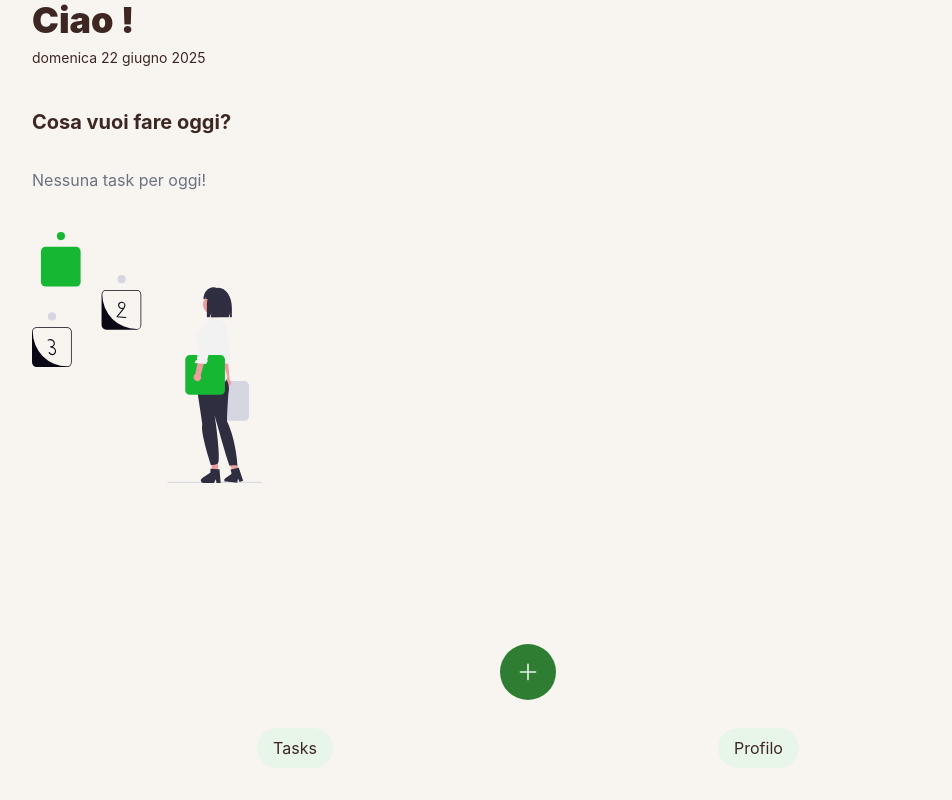
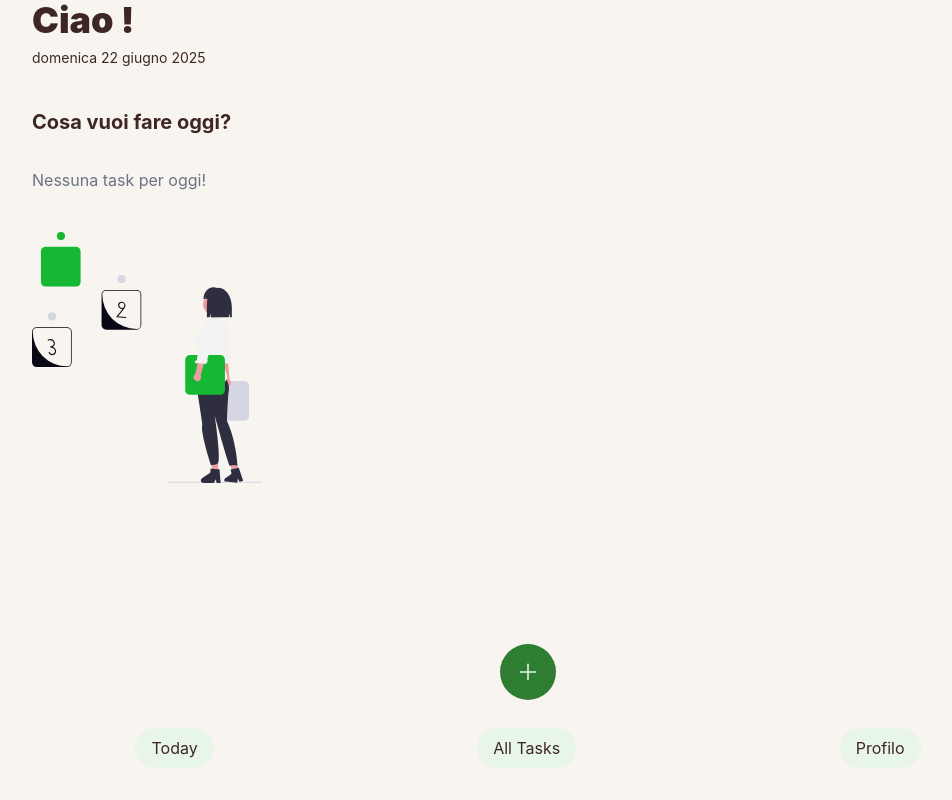
Before and after one commit to IlPiova/ecotracker, a React (Vite) app: page / in a window 1280 px wide. Shown: the whole page, without its empty margins (112-1064 px from the left). Built offline with nearby package versions, Linux system fonts and the light colour scheme.

Commit message:
Separate pagine today e pagina generale delle tasks

```diff
--- a/dev-dist/sw.js
+++ b/dev-dist/sw.js
@@ -82,7 +82,7 @@ define(['./workbox-54d0af47'], (function (workbox) { 'use strict';
     "revision": "3ca0b8505b4bec776b69afdba2768812"
   }, {
     "url": "index.html",
-    "revision": "0.a5bjfjn91bo"
+    "revision": "0.6dehlcc9u2"
   }], {});
   workbox.cleanupOutdatedCaches();
   workbox.registerRoute(new workbox.NavigationRoute(workbox.createHandlerBoundToURL("index.html"), {
--- a/src/components/Home/Home.tsx
+++ b/src/components/Home/Home.tsx
@@ -2,7 +2,6 @@ import { useSelector } from "react-redux";
 import type { RootState } from "@/store/Store";
 
 import Navbar from "../navbar/Navbar";
-import Tasks from "../Tasks/Tasks";
 
 import {
   NewTaskPopover,
@@ -12,6 +11,7 @@ import {
 
 import { RxPlus } from "react-icons/rx";
 import TaskCreator from "../Tasks/TaskCreator";
+import { Outlet } from "react-router";
 
 export default function Home() {
   const options: Intl.DateTimeFormatOptions = {
@@ -28,6 +28,7 @@ export default function Home() {
   //Layout home
   return (
     <>
+      <div className="app-wrapper">
         <div className="  flex flex-col gap-2 justify-center items-start mb-10 ">
           <h1 className="text-4xl font-black ">
             Ciao <span className="text-primary "> {user.name}</span>!
@@ -37,7 +38,7 @@ export default function Home() {
         <div className="flex flex-col items-center justify-start  h-full  w-full ">
           <div className="  flex flex-col items-start justify-start justify-self-center gap-4 w-full">
             <h2 className="text-xl font-bold mb-4">Cosa vuoi fare oggi?</h2>
-          <Tasks />
+            <Outlet />
           </div>
 
           {/* Bottone per aggiungere nuova task */}
@@ -53,6 +54,7 @@ export default function Home() {
           </div>
           <Navbar />
         </div>
+      </div>
     </>
   );
 }
--- a/src/components/Profile/Profile.tsx
+++ b/src/components/Profile/Profile.tsx
@@ -3,7 +3,7 @@ import { Popover, PopoverContent, PopoverTrigger } from "../shadcn-ui/popover";
 import { useSelector } from "react-redux";
 import type { RootState } from "@/store/Store";
 import Navbar from "../navbar/Navbar";
-import ProfileSettings from "./Profile-settings/ProfileSettings";
+import ProfileSettings from "./ProfileSettings";
 
 import "../../index.css";
 
--- a/src/components/Profile/Profile-settings/ProfileSettings.tsx
+++ b/src/components/Profile/ProfileSettings.tsx
@@ -1,10 +1,10 @@
 import { type User } from "@/assets/Types/Types";
 import { Input } from "@/components/shadcn-ui/input";
 
-import type { RootState } from "../../../store/Store";
+import type { RootState } from "../../store/Store";
 import { useSelector } from "react-redux";
 import { useDispatch } from "react-redux";
-import { editUser } from "../../../features/userSlice/UserSlice";
+import { editUser } from "../../features/userSlice/UserSlice";
 import { addList } from "@/features/ListsSlice/ListsSlice";
 
 import { useState, type FormEvent } from "react";
--- a/src/components/Tasks/Tasks.tsx
+++ b/src/components/Tasks/AllTasksComponent.tsx
@@ -3,20 +3,16 @@ import type { RootState } from "@/store/Store";
 
 import NTIllustatin from "../../assets/no-taasks-illustration.svg";
 import TaskComponent from "./TaskComponent";
+import Navbar from "../navbar/Navbar";
 
-export default function Tasks() {
+export default function AllTasksComponent() {
   const tasks = useSelector((state: RootState) => state.tasks.tasks);
-  const today = new Date().toDateString();
-
-  const todayTasks = tasks.filter(
-    (task) => task.dueDate && new Date(task.dueDate).toDateString() === today
-  );
 
   return (
     <>
       <div className="flex flex-col justify-start items-start gap-4 w-full">
-        {todayTasks.length > 0 ? (
-          todayTasks.map((task) => (
+        {tasks.length > 0 ? (
+          tasks.map((task) => (
             <TaskComponent
               key={task.id}
               id={task.id}
@@ -36,6 +32,7 @@ export default function Tasks() {
             />
           </div>
         )}
+        <Navbar />
       </div>
     </>
   );
--- /dev/null
+++ b/src/components/Tasks/TodayTasks.tsx
@@ -0,0 +1,42 @@
+import { useSelector } from "react-redux";
+import type { RootState } from "@/store/Store";
+
+import NTIllustatin from "../../assets/no-taasks-illustration.svg";
+import TaskComponent from "./TaskComponent";
+
+export default function TodayTasks() {
+  const tasks = useSelector((state: RootState) => state.tasks.tasks);
+  const today = new Date().toDateString();
+
+  const todayTasks = tasks.filter(
+    (task) => task.dueDate && new Date(task.dueDate).toDateString() === today
+  );
+
+  return (
+    <>
+      <div className="flex flex-col justify-start items-start gap-4 w-full">
+        {todayTasks.length > 0 ? (
+          todayTasks.map((task) => (
+            <TaskComponent
+              key={task.id}
+              id={task.id}
+              label={task.label}
+              isDone={task.isDone}
+              list={task.list}
+              dueDate={task.dueDate}
+            />
+          ))
+        ) : (
+          <div className="flex flex-col gap-4 justify-around items-start">
+            <p className="text-gray-500 ">Nessuna task per oggi!</p>
+            <img
+              src={NTIllustatin}
+              alt="Illustrazione Nessuna task"
+              className="w-[60%] h-auto max-w-sm mt-6"
+            />
+          </div>
+        )}
+      </div>
+    </>
+  );
+}
--- a/src/components/navbar/Navbar.tsx
+++ b/src/components/navbar/Navbar.tsx
@@ -7,7 +7,13 @@ export default function Navbar() {
         to={"/"}
         className="rounded-full bg-secondary p-2 px-4 hover:bg-primary hover:text-secondary content-center h-full"
       >
-        Tasks
+        Today
+      </Link>
+      <Link
+        to={"/all"}
+        className="rounded-full bg-secondary p-2 px-4 hover:bg-primary hover:text-secondary content-center h-full "
+      >
+        All Tasks
       </Link>
 
       <Link
--- a/src/main.tsx
+++ b/src/main.tsx
@@ -4,15 +4,20 @@ import { BrowserRouter, Routes, Route } from "react-router";
 import { Provider } from "react-redux";
 
 import "./index.css";
-import App from "./App.tsx";
+import Home from "./components/Home/Home";
 import Profile from "./components/Profile/Profile.tsx";
 import store from "./store/Store.tsx";
+import AllTasksComponent from "./components/Tasks/AllTasksComponent.tsx";
+import TodayTasks from "./components/Tasks/TodayTasks.tsx";
 createRoot(document.getElementById("root")!).render(
   <StrictMode>
     <Provider store={store}>
       <BrowserRouter>
         <Routes>
-          <Route path="/" element={<App />} />
+          <Route path="/" element={<Home />}>
+            <Route index element={<TodayTasks />} />
+            <Route path="all" element={<AllTasksComponent />} />
+          </Route>
           <Route path="profile" element={<Profile />} />
         </Routes>
       </BrowserRouter>
```
Lines whose indentation alone changed are shown as unchanged.
